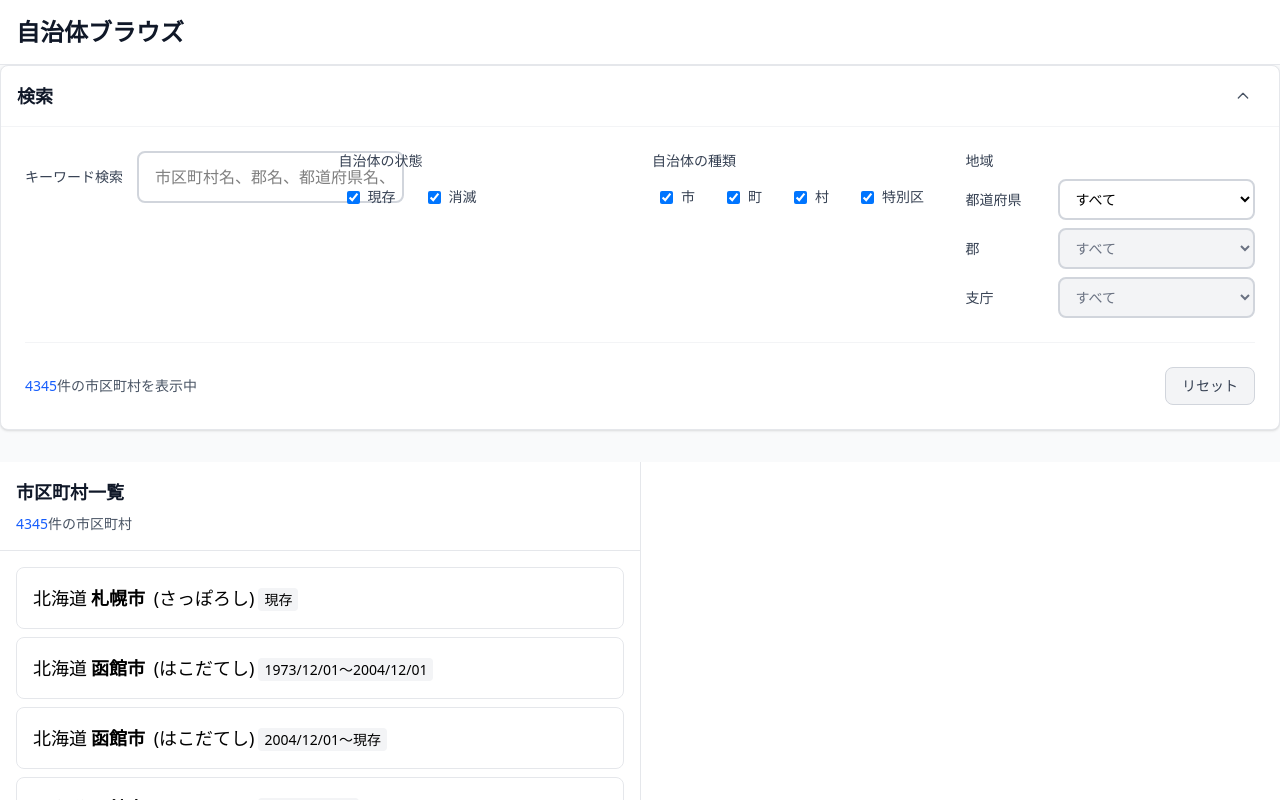
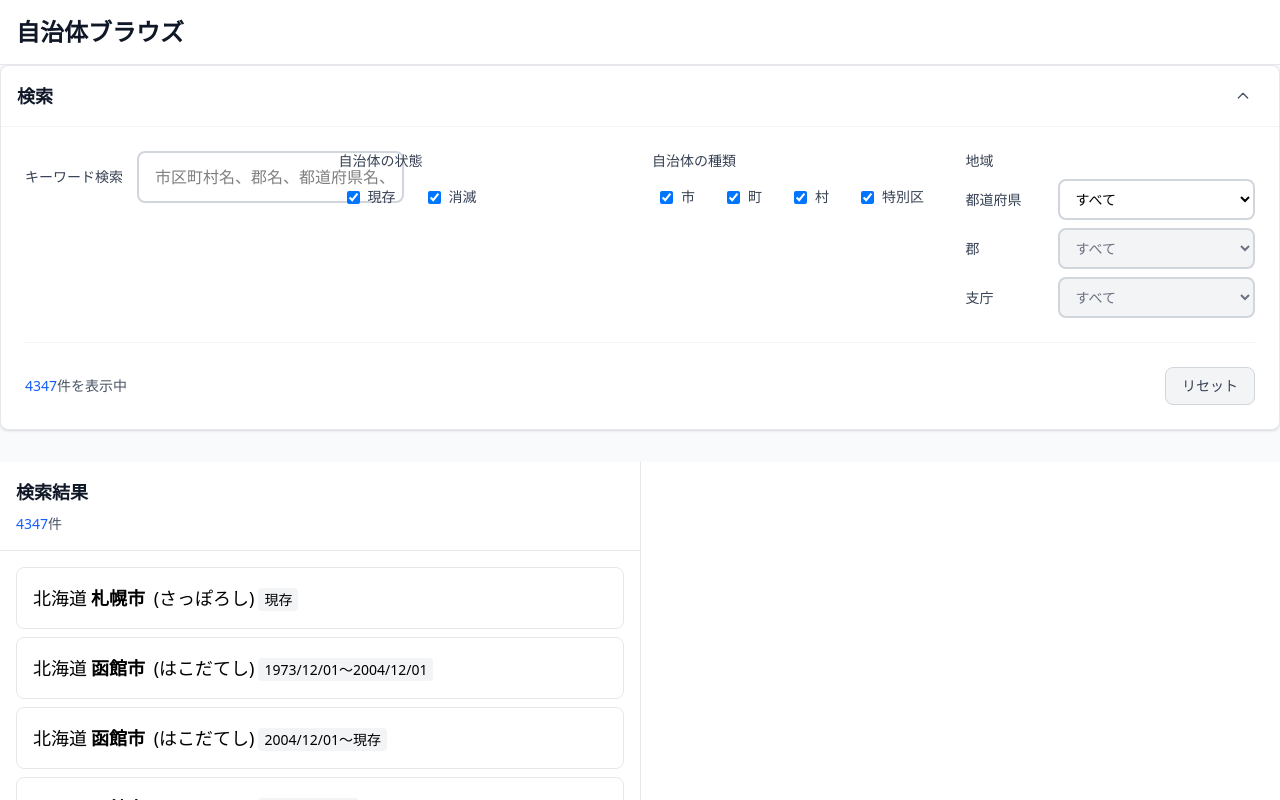
Before and after one commit to moriokumura/munigraph, a Vue app: page /#/browse in a window 1280 px wide. Shown: the top 800 px of the page. Built offline with nearby package versions, Linux system fonts and the light colour scheme.

Commit message:
fix: 郡名や現存する町を修正

```diff
--- a/src/components/CityList.vue
+++ b/src/components/CityList.vue
@@ -4,10 +4,10 @@
     class="flex-1 lg:w-1/2 bg-white border-r border-gray-200 flex flex-col max-h-[calc(100vh-200px)] lg:max-h-[calc(100vh-120px)]"
   >
     <div class="p-4 border-b border-gray-200 flex-shrink-0">
-      <h3 class="text-lg font-semibold text-gray-900 mb-2">市区町村一覧</h3>
+      <h3 class="text-lg font-semibold text-gray-900 mb-2">検索結果</h3>
       <div class="text-sm text-gray-600">
         <span class="font-medium text-blue-600">{{ cities.length }}</span
-        >件の市区町村
+        >件
       </div>
     </div>
     <div
--- a/src/components/CitySearch.vue
+++ b/src/components/CitySearch.vue
@@ -208,7 +208,7 @@
             <div class="flex justify-between items-center pt-6 border-t border-gray-100 mt-6">
               <div class="text-sm text-gray-600">
                 <span class="font-medium text-blue-600">{{ filteredCities.length }}</span
-                >件の市区町村を表示中
+                >件を表示中
               </div>
               <button
                 class="px-4 py-2 text-sm font-medium text-gray-700 bg-gray-100 border border-gray-300 rounded-lg hover:bg-gray-200 focus:outline-none focus:ring-2 focus:ring-gray-500 focus:ring-offset-2 transition-colors"
```
Also changed, not shown: public/data/change_events.csv, public/data/cities.csv, public/data/counties.csv, 1 other file (tests, documents, lock files or other folders).
